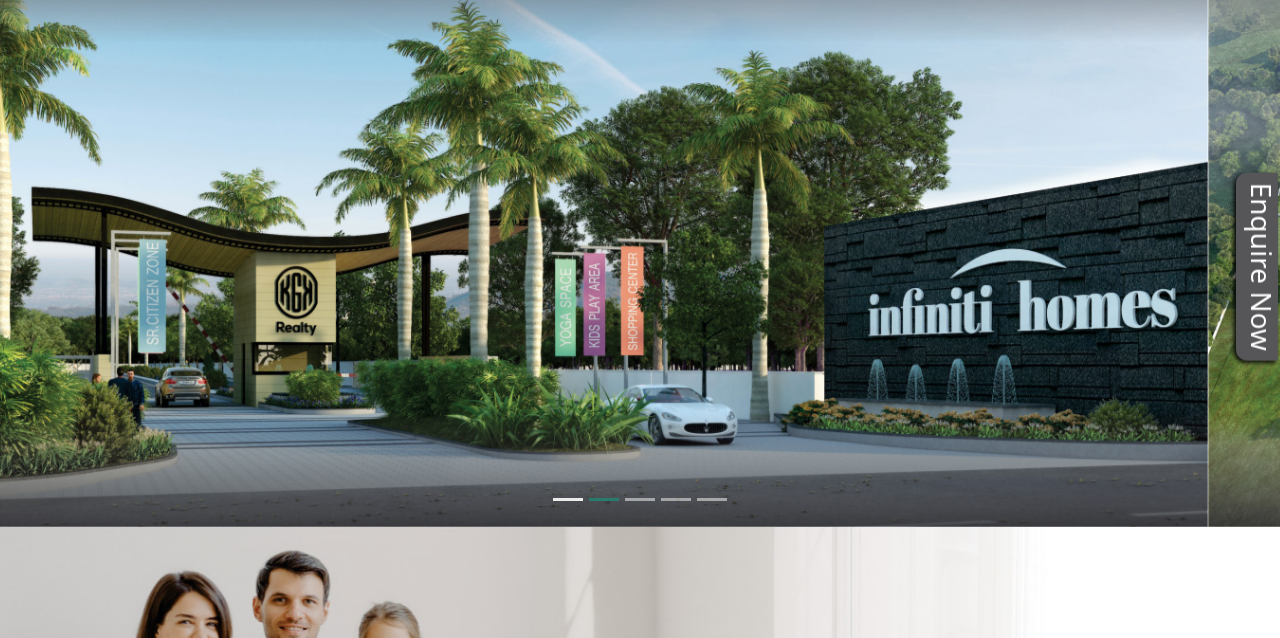
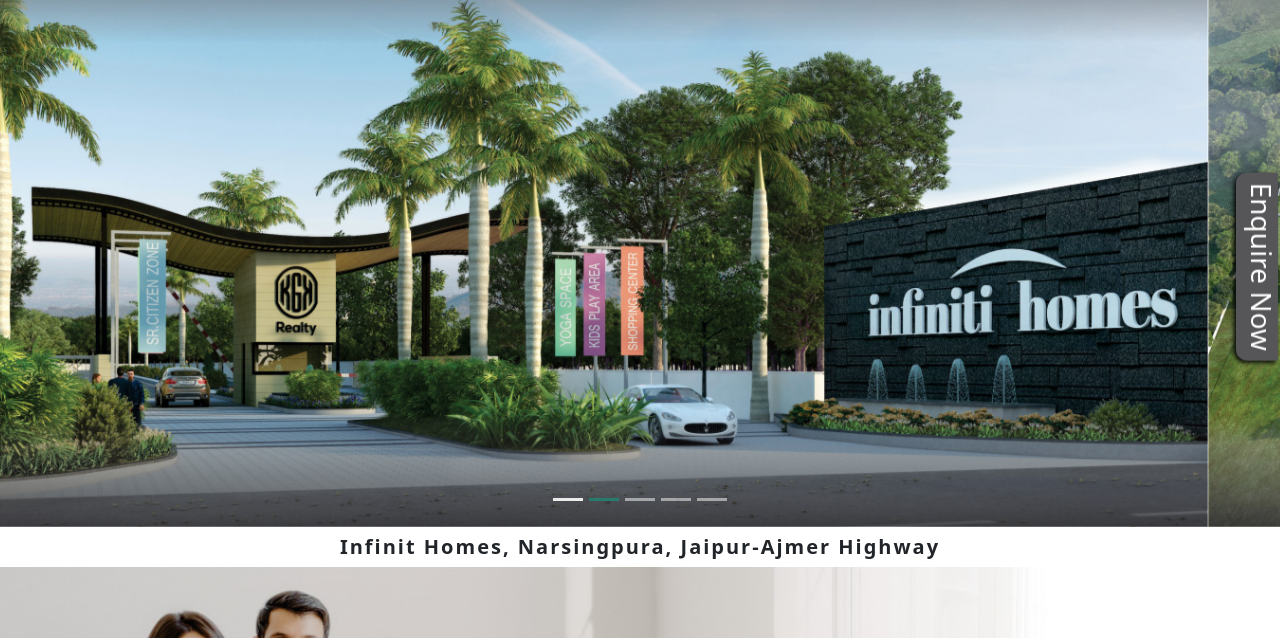
Before and after one commit to himanshu1998-coder/infinitiKGK, a plain HTML site: page index.html in a window 1280 px wide. Shown: the part 154-792 px from the top of the page. Drawn offline with nearby package versions, Linux system fonts and the light colour scheme.

Commit message:
Add files via upload

```diff
--- a/index.html
+++ b/index.html
@@ -206,6 +206,13 @@
             </div>
           </div>
         </div>
+        <div class="site-address pt-2 pb-2">
+          <div>
+            <h3 class="text-center aminities-text fw-bold m-0">
+              Infinit Homes, Narsingpura, Jaipur-Ajmer Highway
+            </h3>
+          </div>
+        </div>
       </div>
     </section>
     <section id="overview">
@@ -239,15 +246,6 @@
                   project is your invitation to build the home of your dreams,
                   on a land of your choice.
                 </p>
-                <!-- <ul class="text-end ps-lg-5 list-unstyled">
-                  <li class="aminities-text">
-                    Flawless Architectural Planning
-                  </li>
-                  <li class="aminities-text">
-                    Recreational Space like Parks & Play Areas
-                  </li>
-                  <li class="aminities-text">Underground Electric Cabling</li>
-                </ul> -->
                 <p class="unit-size">
                   Residential Plots Starting From 166 Sq. Yds
                 </p>
```
